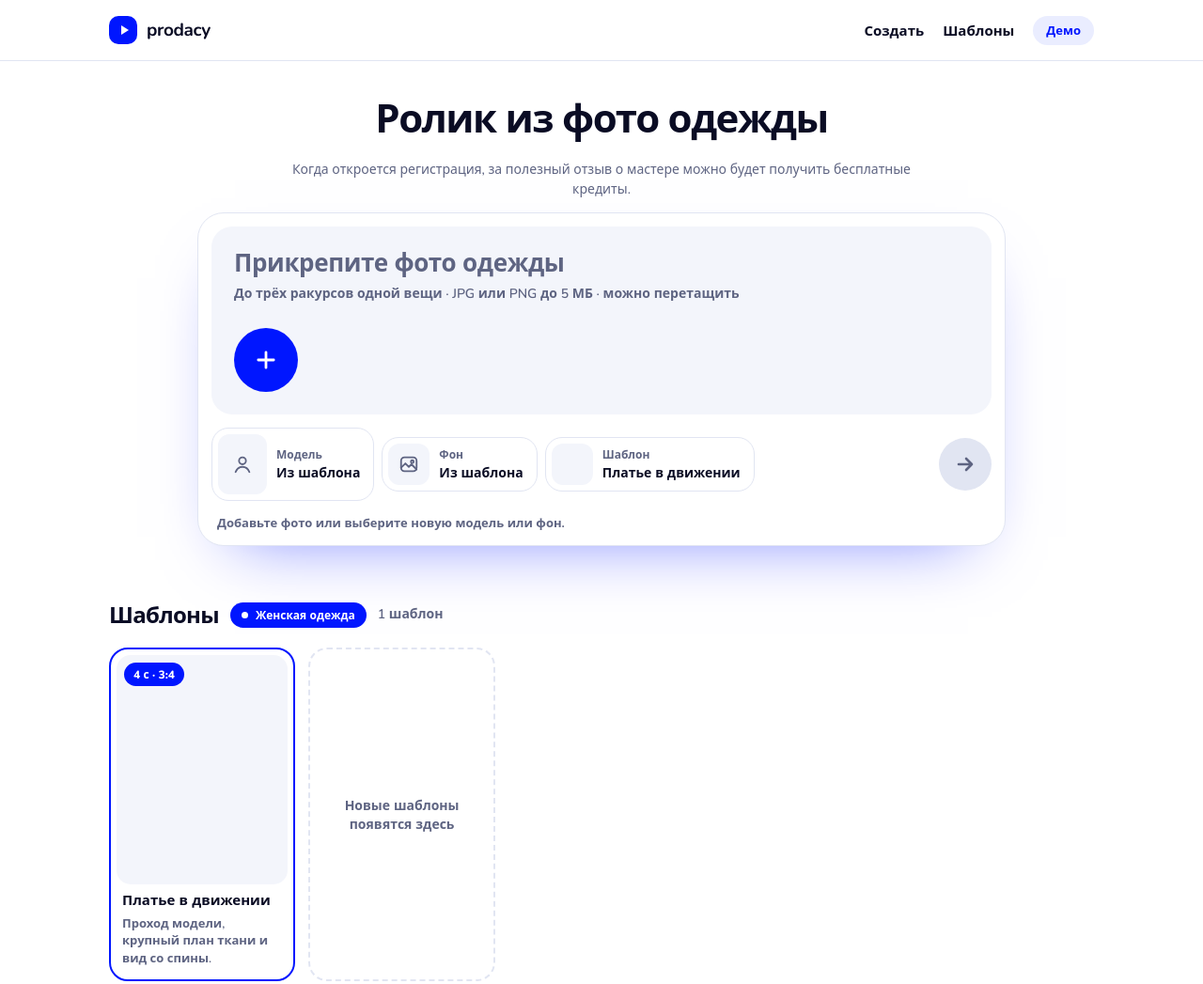
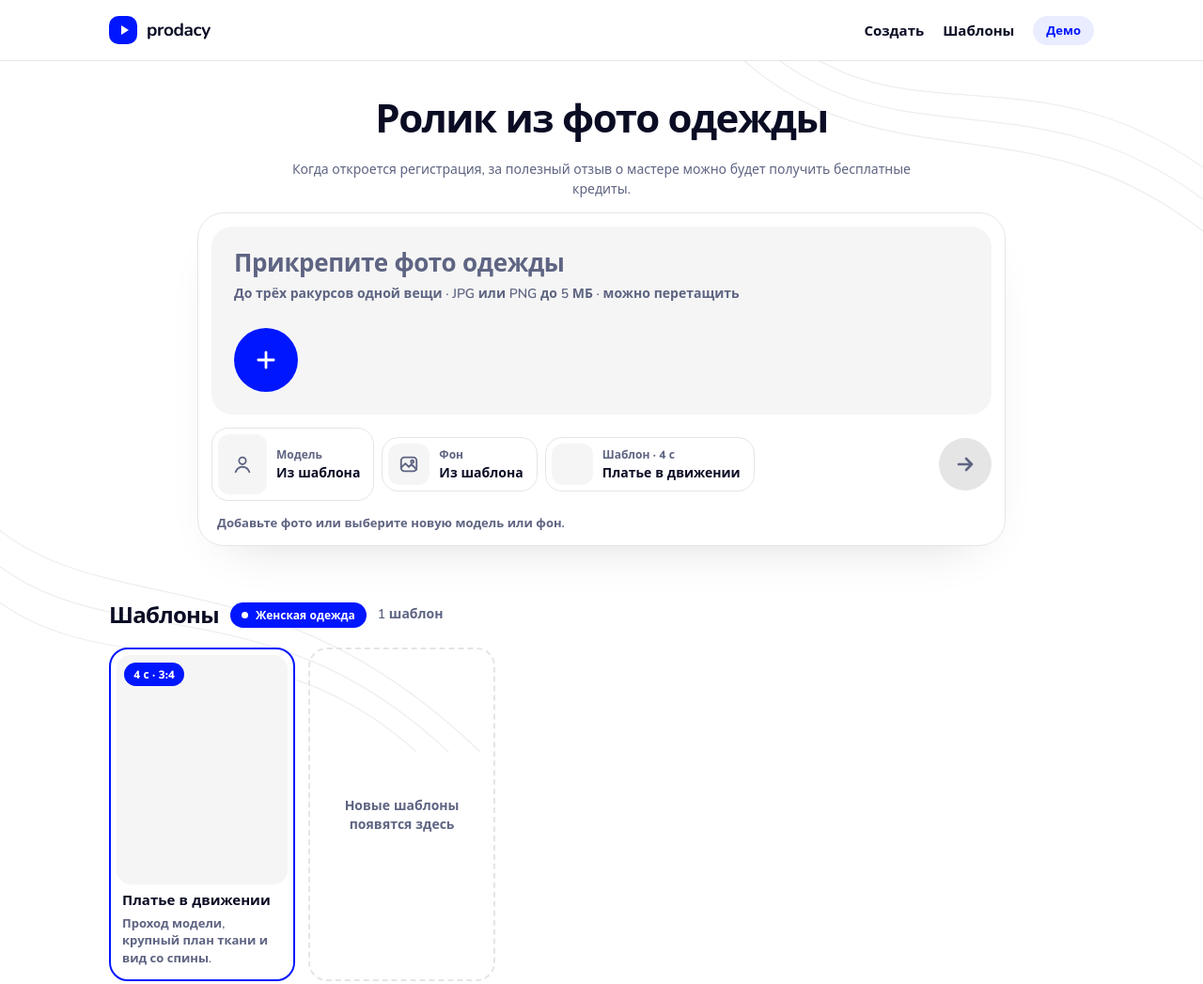
Before and after one commit to Alex-code-ux/PROD-ACT, a plain HTML site: page video/index.html in a window 1280 px wide. Shown: the top 1047 px of the page at 94% size. Drawn offline with nearby package versions, Linux system fonts and the light colour scheme; grey boxes are pictures that could not be loaded; a web font is replaced by a local one.

Commit message:
Show template duration and soften the video page background

```diff
--- a/video/app.js
+++ b/video/app.js
@@ -1,4 +1,4 @@
-import { demoRequest as getJson } from './demo-api.js';
+import { demoRequest as getJson } from './demo-api.js?v=prodacy-duration';
 
 const $ = (selector) => document.querySelector(selector);
 const composer = $('#composer');
@@ -90,6 +90,10 @@ function observeVideo(video) {
   else if (!reducedMotion.matches) video.autoplay = true;
 }
 
+function templateDuration(template) {
+  return `${template.seconds} с`;
+}
+
 function renderPickThumbs() {
   for (const kind of ['person', 'background']) {
     const thumb = picks[kind].querySelector('[data-thumb]');
@@ -117,6 +121,7 @@ function renderPickThumbs() {
     templateThumb.replaceChildren(makeVideo(selected.previewUrl, false));
   }
   picks.template.querySelector('[data-value]').textContent = selected?.title ?? 'Не выбран';
+  picks.template.querySelector('[data-duration]').textContent = selected ? `· ${templateDuration(selected)}` : '';
 }
 
 function hasEdits() {
@@ -250,7 +255,8 @@ function renderPicker(kind) {
       const media = makeVideo(template.previewUrl, true);
       media.className = 'option-media';
       pickerBody.append(option({
-        pressed: template === selected, media, title: template.title, description: template.description,
+        pressed: template === selected, media,
+        title: template.title, description: `${templateDuration(template)} · ${template.description}`,
         onSelect: () => { selectTemplate(template); closePicker(); },
       }));
     }
@@ -303,7 +309,7 @@ function renderGallery() {
     card.dataset.template = template.id;
     const chip = document.createElement('span');
     chip.className = 'card-chip';
-    chip.textContent = '4 с · 3:4';
+    chip.textContent = `${templateDuration(template)} · 3:4`;
     const title = document.createElement('strong');
     title.textContent = template.title;
     const description = document.createElement('span');
--- a/video/demo-api.js
+++ b/video/demo-api.js
@@ -1,4 +1,4 @@
-import { testCatalog } from './demo-catalog.js';
+import { testCatalog } from './demo-catalog.js?v=prodacy-duration';
 
 const jobs = new Map();
 const prefix = 'product-video-demo-';
--- a/video/demo-catalog.js
+++ b/video/demo-catalog.js
@@ -1 +1 @@
-export const testCatalog = {"mode":"demo","category":"Женская одежда","templates":[{"id":"dress-walk","title":"Платье в движении","description":"Проход модели, крупный план ткани и вид со спины.","previewUrl":"./demo/dress-walk.mp4","photoTitle":"Фото одежды"}],"referencePresets":{"person":[{"id":"bob-haircut","title":"Модель с каре","imageUrl":"./references/model-with-bob.png","type":"image/png","thumb":{"size":"320% auto","position":"98% 14%"}}],"background":[{"id":"sunny-street","title":"Солнечная улочка","imageUrl":"./references/sunny-street.jpg","type":"image/jpeg"}]}};
+export const testCatalog = {"mode":"demo","category":"Женская одежда","templates":[{"id":"dress-walk","title":"Платье в движении","description":"Проход модели, крупный план ткани и вид со спины.","previewUrl":"./demo/dress-walk.mp4","photoTitle":"Фото одежды","seconds":4}],"referencePresets":{"person":[{"id":"bob-haircut","title":"Модель с каре","imageUrl":"./references/model-with-bob.png","type":"image/png","thumb":{"size":"320% auto","position":"98% 14%"}}],"background":[{"id":"sunny-street","title":"Солнечная улочка","imageUrl":"./references/sunny-street.jpg","type":"image/jpeg"}]}};
--- a/video/index.html
+++ b/video/index.html
@@ -8,10 +8,20 @@
     <link rel="preconnect" href="https://fonts.googleapis.com">
     <link rel="preconnect" href="https://fonts.gstatic.com" crossorigin>
     <link rel="stylesheet" href="https://fonts.googleapis.com/css2?family=Nunito:wght@500;600;700;800;900&family=Unbounded:wght@600;700&display=swap">
-    <link rel="stylesheet" href="./styles.css?v=prodacy">
-    <script type="module" src="./app.js?v=prodacy"></script>
+    <link rel="stylesheet" href="./styles.css?v=prodacy-duration">
+    <script type="module" src="./app.js?v=prodacy-duration"></script>
   </head>
   <body>
+    <svg class="page-waves" viewBox="0 0 1440 900" preserveAspectRatio="none" aria-hidden="true" focusable="false">
+      <g fill="none" stroke="currentColor" stroke-width="1.4">
+        <path d="M880-20C1055 214 1232 18 1480 232"/>
+        <path d="M845-20C1035 246 1232 45 1480 272"/>
+        <path d="M810-20C1015 278 1232 72 1480 312"/>
+        <path d="M-40 598C105 764 319 636 597 922"/>
+        <path d="M-40 642C105 804 319 674 559 922"/>
+        <path d="M-40 686C105 844 319 712 521 922"/>
+      </g>
+    </svg>
     <header class="bar">
       <div class="bar-content">
         <a class="brand" href="/" aria-label="prodacy, главная"><span class="brand-mark" aria-hidden="true"></span>prodacy</a>
@@ -54,7 +64,10 @@
             </button>
             <button id="pick-template" class="pick" type="button" aria-expanded="false" aria-controls="picker">
               <span class="pick-thumb" data-thumb></span>
-              <span class="pick-text"><span class="pick-label">Шаблон</span><span class="pick-value" data-value></span></span>
+              <span class="pick-text">
+                <span class="pick-label">Шаблон <span class="pick-duration" data-duration></span></span>
+                <span class="pick-value" data-value></span>
+              </span>
             </button>
             <button id="generate" class="send" type="submit" aria-label="Посмотреть пример" title="Посмотреть пример" disabled>
               <svg viewBox="0 0 24 24" width="24" height="24" fill="none" stroke="currentColor" stroke-width="2.6" stroke-linecap="round" stroke-linejoin="round" aria-hidden="true"><path d="M5 12h14M13 6l6 6-6 6"/></svg>
--- a/video/styles.css
+++ b/video/styles.css
@@ -1,8 +1,8 @@
 /* Layout: creation composer on top (clothing, model, background, template, send), template gallery below for browsing. */
 :root {
   --bg: #ffffff;
-  --surface: #f3f5fb;
-  --line: #e1e5f2;
+  --surface: #f5f5f5;
+  --line: #e5e5e5;
   --ink: #0a0c24;
   --muted: #5e6482;
   --blue: #0016ff;
@@ -21,8 +21,9 @@
 * { box-sizing: border-box; }
 [hidden] { display: none !important; }
 html { scroll-behavior: smooth; }
-body { margin: 0; background: var(--bg); color: var(--ink); -webkit-font-smoothing: antialiased; }
+body { margin: 0; isolation: isolate; background: var(--bg); color: var(--ink); -webkit-font-smoothing: antialiased; }
 body::before { content: ""; position: fixed; inset: 0 0 auto; height: env(safe-area-inset-top, 0px); z-index: 20; background: var(--bg); }
+.page-waves { position: fixed; inset: 0; z-index: -1; width: 100%; height: 100%; color: #eee; pointer-events: none; }
 h1, h2, p { margin: 0; }
 button, input { font: inherit; color: inherit; }
 button { cursor: pointer; }
@@ -67,7 +68,7 @@ h1 { font-family: var(--font-display); font-weight: 700; font-size: clamp(26px,
 .composer {
   width: 100%; max-width: 860px; display: grid; gap: 14px; padding: 14px; text-align: left;
   background: var(--bg); border: 1.5px solid var(--line); border-radius: 28px;
-  box-shadow: 0 30px 70px -40px color-mix(in srgb, var(--blue) 55%, transparent);
+  box-shadow: 0 24px 56px -35px #0003;
 }
 .attach {
   display: grid; align-content: space-between; gap: 20px; min-height: 200px; padding: 22px;
@@ -111,6 +112,7 @@ h1 { font-family: var(--font-display); font-weight: 700; font-size: clamp(26px,
 .pick-thumb video, .pick-thumb img { width: 100%; height: 100%; object-fit: cover; display: block; }
 .pick-text { display: grid; gap: 1px; min-width: 0; }
 .pick-label { font-size: 12px; font-weight: 800; color: var(--muted); }
+.pick-duration { white-space: nowrap; }
 .pick-value { font-size: 14px; font-weight: 800; white-space: nowrap; overflow: hidden; text-overflow: ellipsis; max-width: 150px; }
 .send {
   flex: none; margin-left: auto; display: grid; place-items: center; width: 56px; height: 56px; padding: 0;
```
